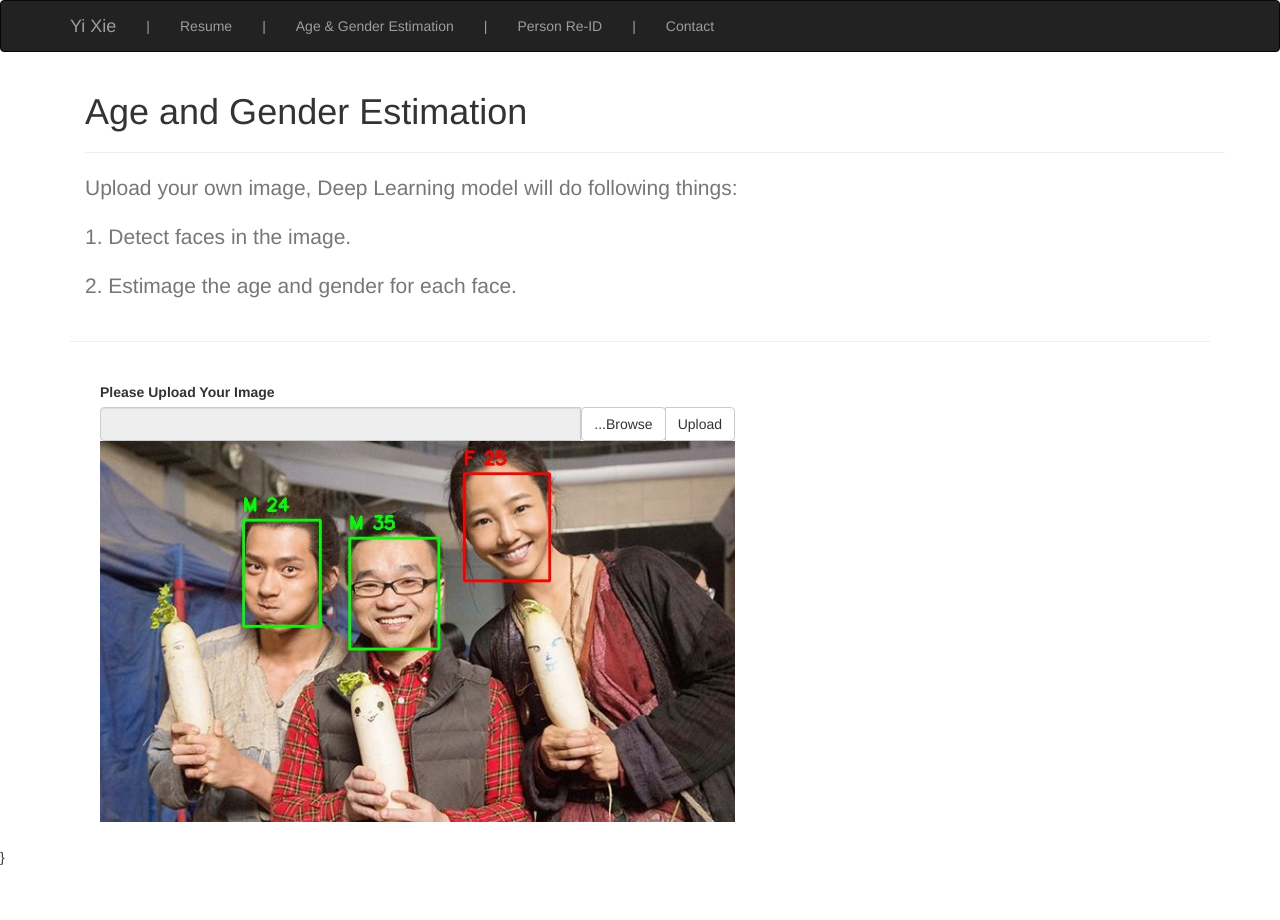
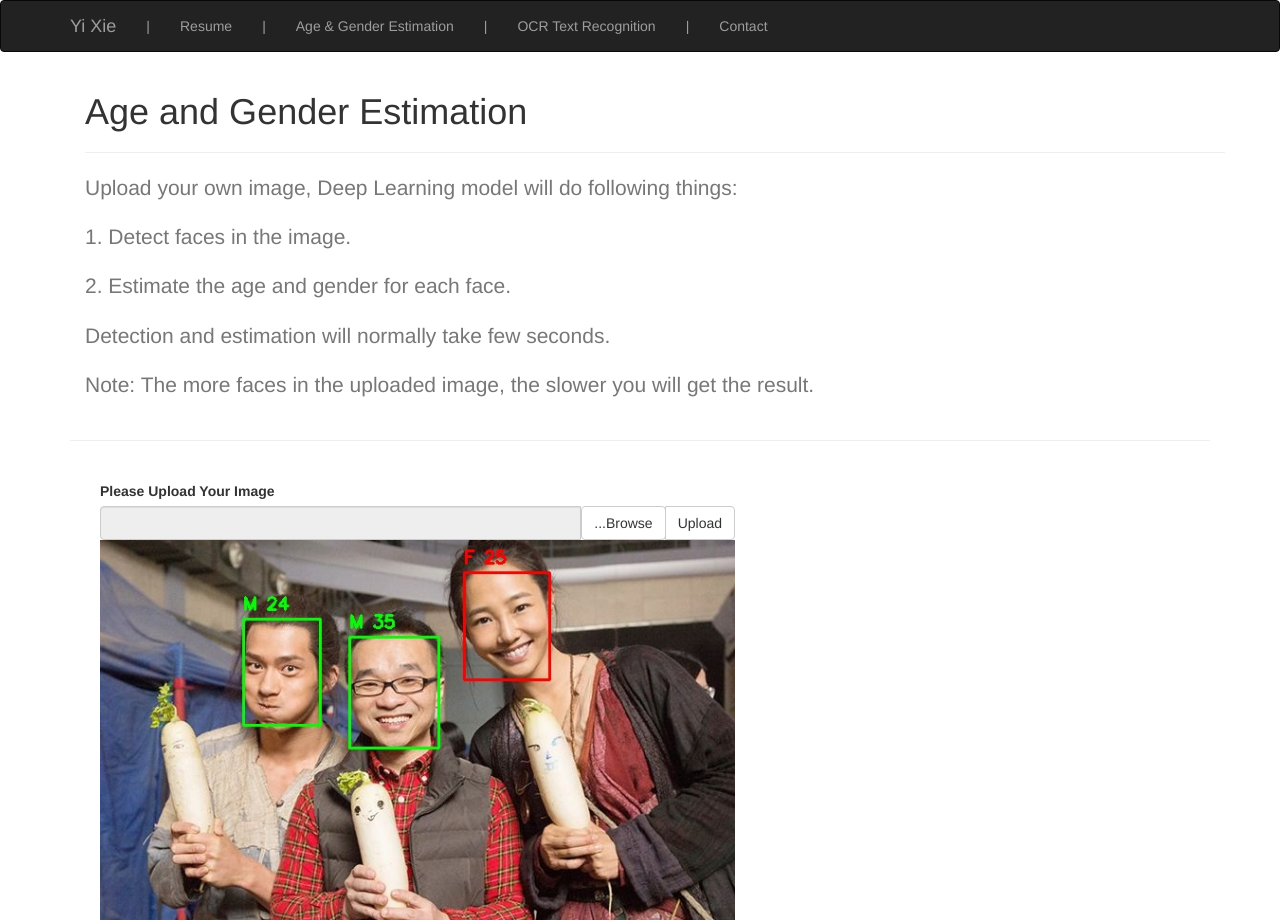
Before and after one commit to yixie-tony/FlaskAI, a Flask app: page /face in a window 1280 px wide. Shown: the top 920 px of the page. Before the commit the page ends 865 px from the top, so only its background shows below. Run offline with Flask 2, Linux system fonts and the light colour scheme; parts of the project's set-up code (start-up, migrations or seed data) failed here and were passed over; some libraries are stand-ins or nearby versions.

Commit message:
New Update

```diff
--- a/app.py
+++ b/app.py
@@ -28,7 +28,7 @@ bootstrap = Bootstrap(app)
 
 def allowed_file(filename):
     return '.' in filename and \
-        filename.rsplit('.', 1)[1] in ALLOWED_EXTENSIONS
+        filename.rsplit('.', 1)[1].lower() in ALLOWED_EXTENSIONS
 
 
 @app.route('/uploads/<filename>')
@@ -40,19 +40,38 @@ def uploaded_file(filename):
 def home():
     return render_template('home.html')
 
+@app.route('/contact')
+def contact():
+    return render_template('contact.html')
+
 @app.route('/face', methods=['GET', 'POST'])
 def age_gender():
+
     sample_url = url_for('uploaded_file', filename="sample.jpeg")
+
     if request.method == 'POST':
         if 'file' not in request.files:
             return render_template("face.html", error_msg="No file has been selected!")
         file = request.files['file']
         if file and allowed_file(file.filename):
+
+            with tf.Graph().as_default():
+                sess = tf.Session()
+                with sess.as_default():
+                    pnet, rnet, onet = mtcnn.create_mtcnn(sess, MTCNN_MODEL_PATH)
+
             filename = file.filename
             file_name = os.path.join(app.config['UPLOAD_FOLDER'], filename)
             file.save(file_name)
 
             start = time.time()
+
+            # Resize the orginal image to 680-width and save as jpeg
+            cv_ori = cv2.imread(file_name)
+            cv_resize = cv2.resize(cv_ori,
+                                   dsize=(680, int(cv_ori.shape[0] / cv_ori.shape[1] * 680)),
+                                   interpolation=cv2.INTER_CUBIC)
+            cv2.imwrite(file_name, cv_resize)
 
             # Read the image for face detection
             img = misc.imread(file_name)
@@ -79,15 +98,17 @@ def age_gender():
             file_url = url_for('uploaded_file', filename=filename)
             return render_template("face.html", user_image = file_url, error_msg = '')
         else:
-            return render_template("face.html", user_image=sample_url, error_msg='')
+            print('\n Incorrect upload image format.\n')
+            return render_template("face.html", user_image=sample_url, error_msg='Incorrect image format!')
     return render_template("face.html", user_image=sample_url, error_msg='')
+
 
 if __name__ == '__main__':
 
-    with tf.Graph().as_default():
-        sess = tf.Session()
-        with sess.as_default():
-            pnet, rnet, onet = mtcnn.create_mtcnn(sess, MTCNN_MODEL_PATH)
+    # Initialize the Flask Service for Product Environment
+    from werkzeug.contrib.fixers import ProxyFix
+    app.wsgi_app = ProxyFix(app.wsgi_app)
+    app.run()
 
-    # Initialize the Flask Service
-    app.run(debug=False, port=8100)
+    # Initialize the Flask Service for Debug
+    #app.run(debug=False, port=8100)
--- a/requirement.txt
+++ b/requirement.txt
@@ -22,7 +22,7 @@ python-dateutil==2.7.3
 pytz==2018.4
 scipy==1.1.0
 six==1.11.0
-tensorflow-gpu==1.3.0
+tensorflow==1.3.0
 tensorflow-tensorboard==0.1.8
 tornado==4.5.2
 visitor==0.1.3
--- a/templates/face.html
+++ b/templates/face.html
@@ -8,7 +8,9 @@
     <hr>
     <p class="lead text-muted">Upload your own image, Deep Learning model will do following things:</p>
     <p class="lead text-muted">1. Detect faces in the image.
-    <p class="lead text-muted">2. Estimage the age and gender for each face.</p>
+    <p class="lead text-muted">2. Estimate the age and gender for each face.</p>
+    <p class="lead text-muted">Detection and estimation will normally take few seconds.</p>
+    <p class="lead text-muted">Note: The more faces in the uploaded image, the slower you will get the result.</p>
 </div>
 <hr>
 <br>
--- a/templates/home.html
+++ b/templates/home.html
@@ -30,7 +30,7 @@
           <div id="photo-header" class="text-center">
             <!-- PHOTO (AVATAR) -->
               <div id="text-header">
-              <h1>My name is <span>Yi Xie</span><sup>28 year</sup> and this is my resume/cv</h1>
+              <h1>My name is <span>Yi Xie</span><sup>28 years old</sup> and this is my resume/cv</h1>
             </div>
           </div>
         </div>
--- a/templates/layout.html
+++ b/templates/layout.html
@@ -28,7 +28,7 @@
               <li><a>|</a></li>
               <li><a href="/face">Age & Gender Estimation</a></li>
               <li><a>|</a></li>
-              <li><a href="/face">Person Re-ID</a></li>
+              <li><a href="/face">OCR Text Recognition</a></li>
               <li><a>|</a></li>
               <li><a href="/contact">Contact</a></li>
           </ul>
@@ -45,7 +45,7 @@
 {% endblock %}
 </body>
 {% block scripts %}
-{{ super() }}}
+{{ super() }}
 <script src="https://code.jquery.com/jquery-1.11.1.min.js"></script>
 <script type="text/javascript" src="/static/js/preview.js"></script>
 {% endblock %}
```
Also changed, not shown: templates/contact.html (added, +13 -0 lines), README.md, images/converted/huge.jpeg, images/converted/nba.jpeg, images/converted/wedding.jpeg, images/received/huge.jpeg, images/received/nba.jpeg, images/received/test.jpeg (deleted), images/received/wedding.jpeg.
